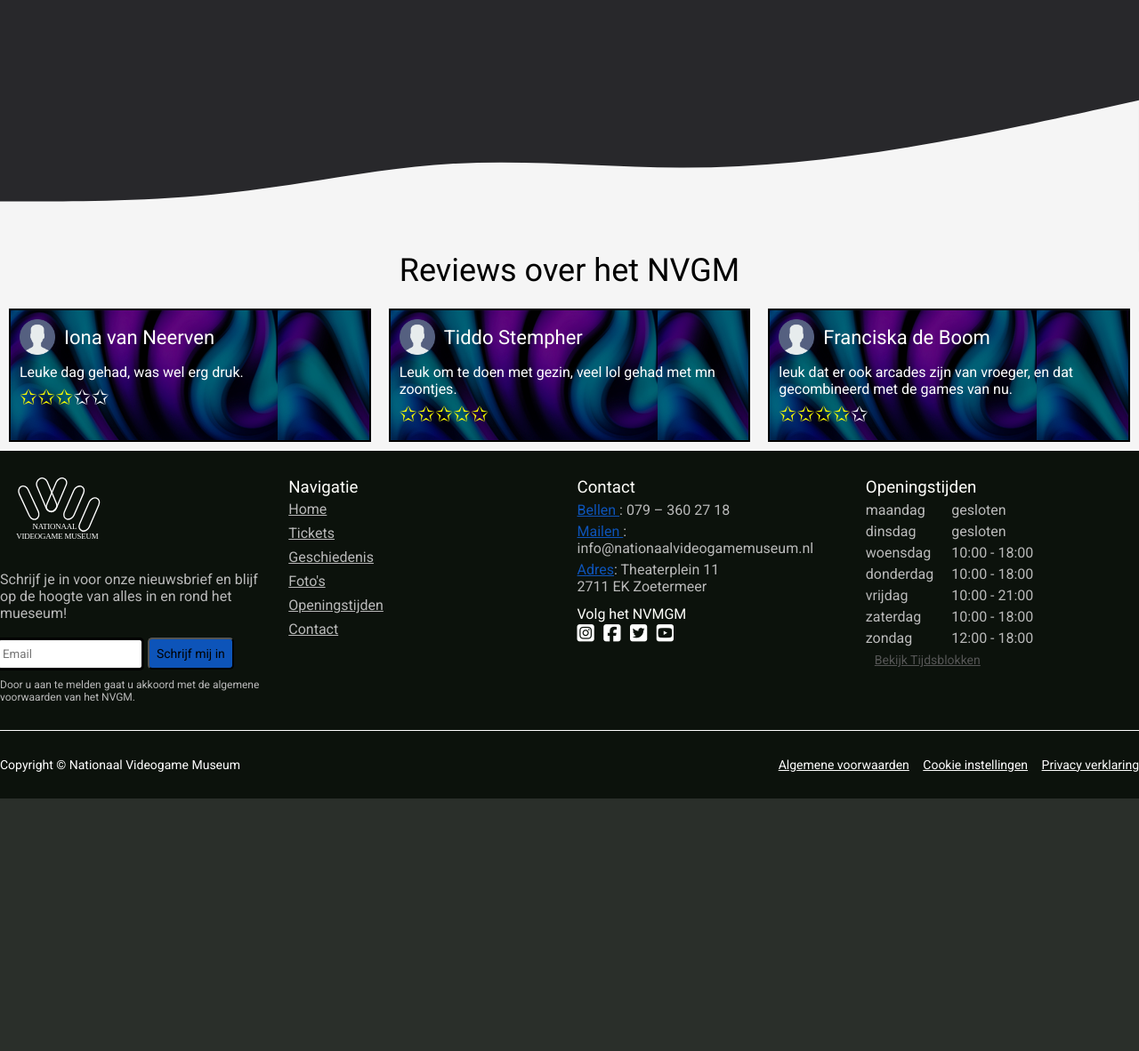
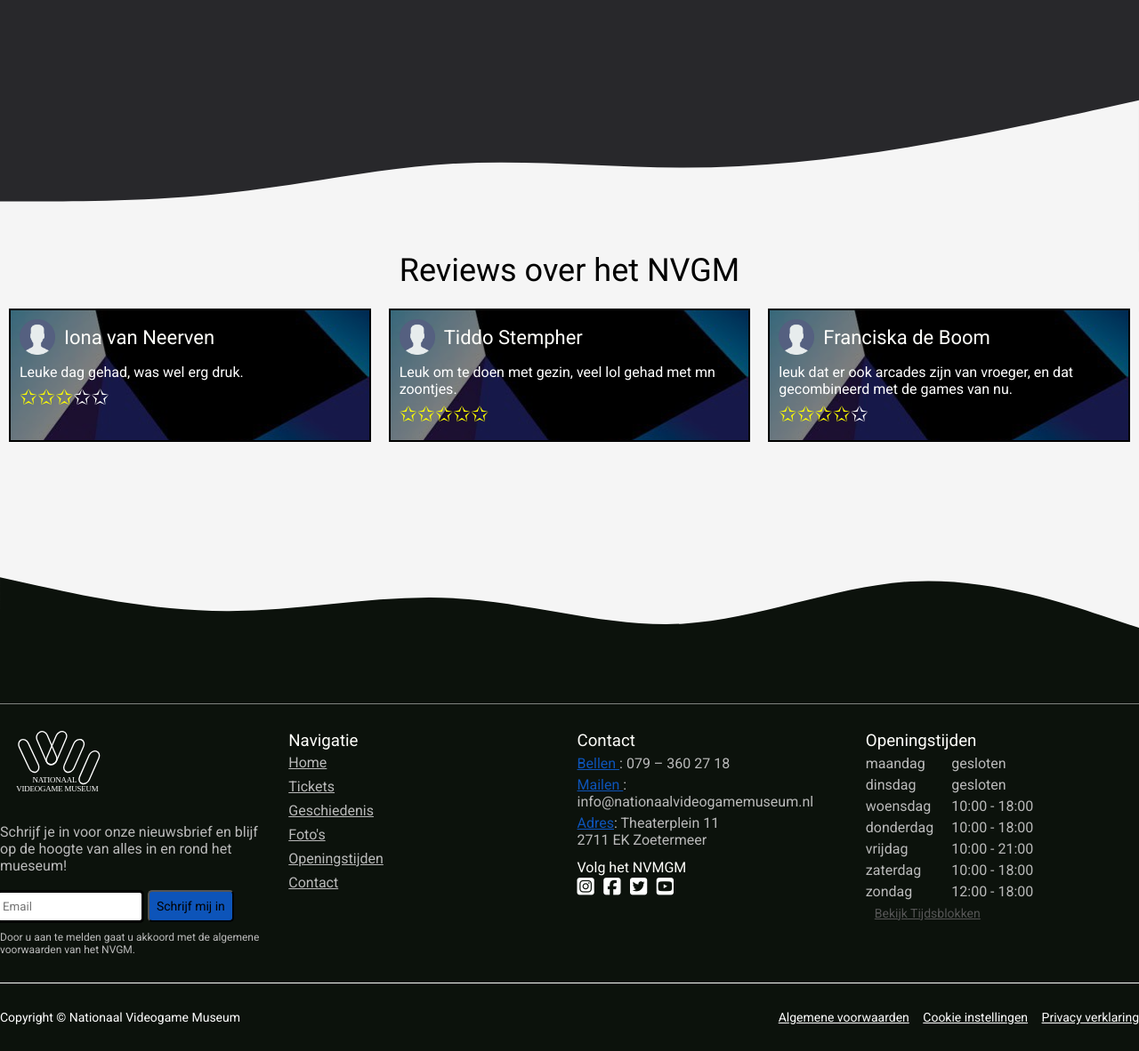
Before and after one commit to lars34932/P2-museum-online, a PHP site: page / in a window 1280 px wide. Shown: the part 3098-4280 px from the top of the page at 89% size. Before the commit the page ends 3996 px from the top, so only its background shows below. Run offline with PHP 8.4, Linux system fonts and the light colour scheme; some libraries are stand-ins or nearby versions; some web fonts are replaced.

Commit message:
footer curve gegevem

```diff
--- a/index.php
+++ b/index.php
@@ -331,6 +331,9 @@ require_once "languages/language-" . $lang . '.php';
         </section>
     </section>
 
+    <!-- CURVE -->
+
+    <svg class="footer-curve" xmlns="http://www.w3.org/2000/svg" viewBox="0 0 1440 320"><path fill="#0C120C" fill-opacity="1" d="M0,160L48,170.7C96,181,192,203,288,202.7C384,203,480,181,576,186.7C672,192,768,224,864,218.7C960,213,1056,171,1152,165.3C1248,160,1344,192,1392,208L1440,224L1440,320L1392,320C1344,320,1248,320,1152,320C1056,320,960,320,864,320C768,320,672,320,576,320C480,320,384,320,288,320C192,320,96,320,48,320L0,320Z"></path></svg>
 
     <!-- FOOTER -->
 
--- a/style.css
+++ b/style.css
@@ -224,6 +224,12 @@ p{
 .curve{
     display: block;
 }
+
+.footer-curve{
+    display: block;
+    background-color: #f5f5f5;
+}
+
 
 /* ABOUT PAGE */
 #over{
```
Also changed, not shown: fotos/review-bg.png.
